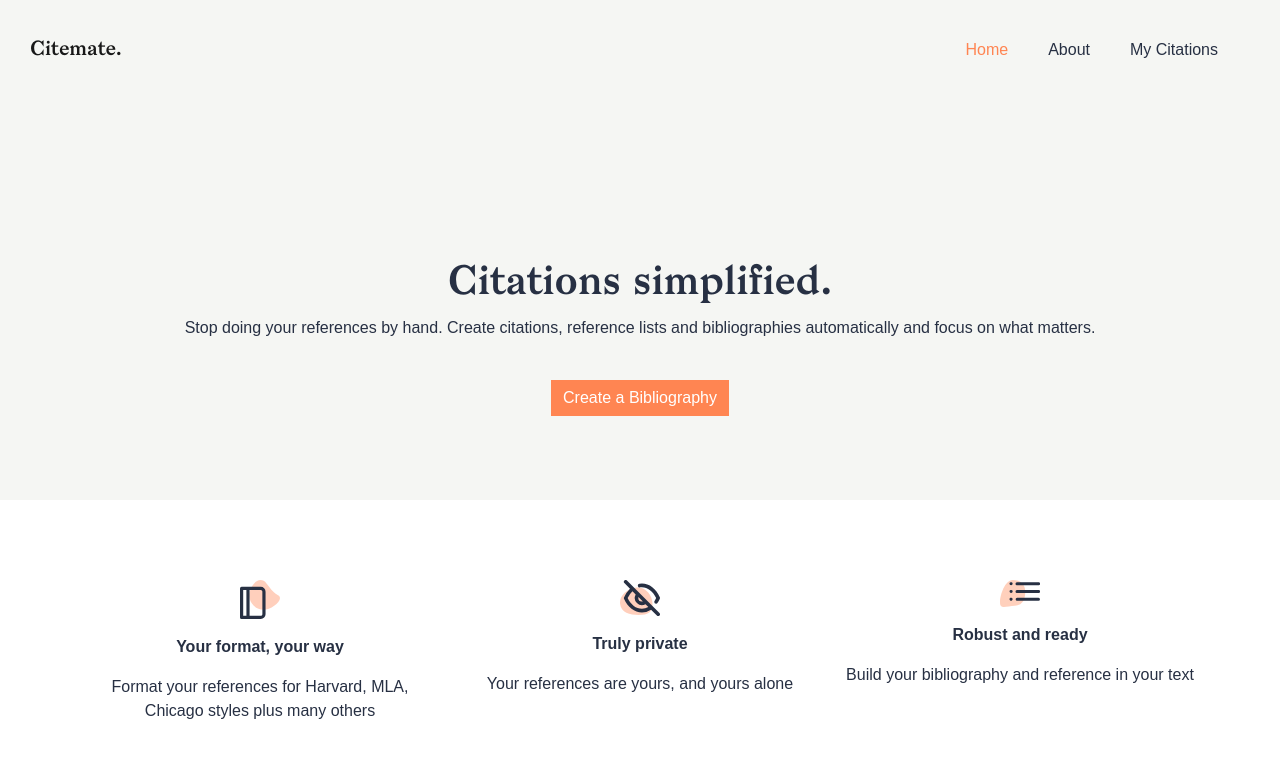
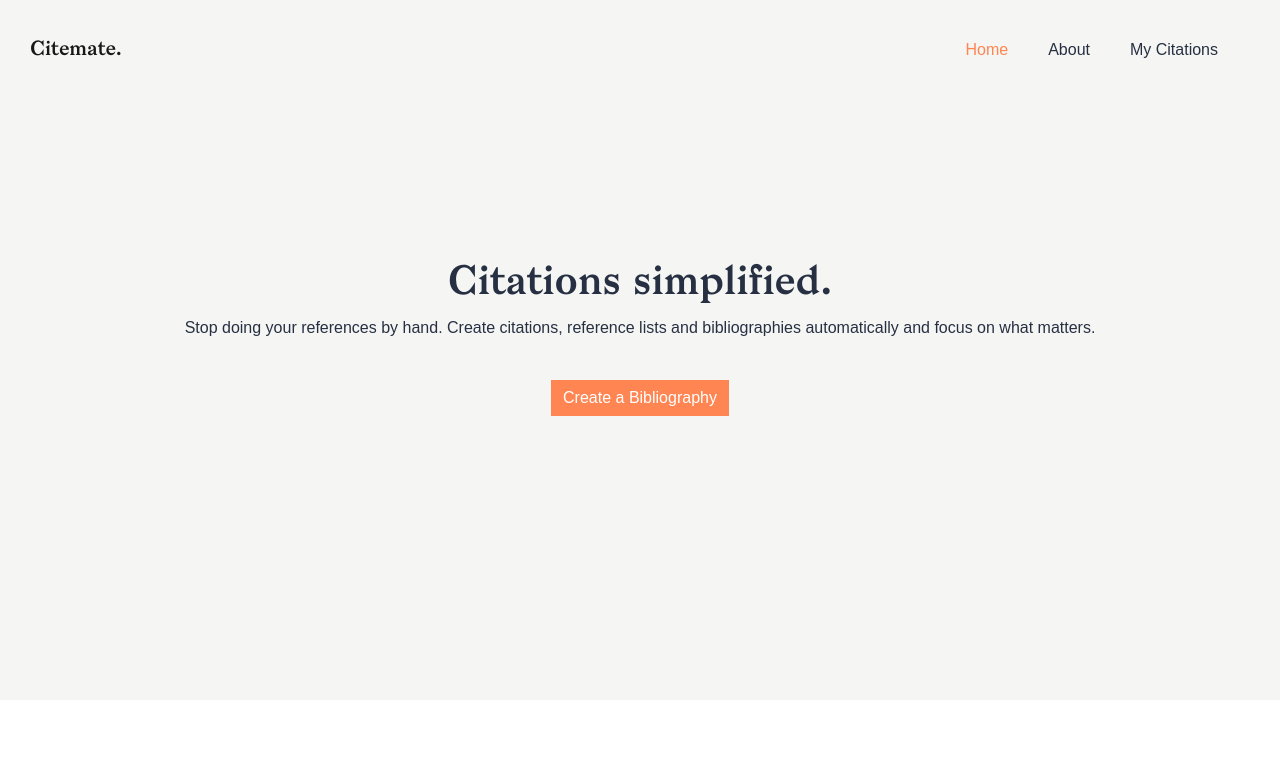
Before and after one commit to honsaar/Citemate, a Vue app: page / in a window 1280 px wide. Shown: the top 778 px of the page. Built offline with nearby package versions, Linux system fonts and the light colour scheme; a web font is replaced by a local one.

Commit message:
Logo image asset added

```diff
--- a/src/views/Home.vue
+++ b/src/views/Home.vue
@@ -23,7 +23,7 @@
             <b-col>
               <p><img src="../assets/ref.svg"/></p>
               <p class=""><strong>Your format, your way</strong></p>
-              <p>Format your references for Harvard, MLA, Chicago styles plus many others</p>
+              <p>Format your references for Harvard, MLA and Chicago styles plus many others</p>
             </b-col>
             <b-col>
               <p><img src="../assets/priv.svg"/></p>
@@ -61,7 +61,7 @@
 <style scoped>
 .hero {
   text-align: center;
-  min-height: 400px;
+  min-height: 600px;
   padding-top: 10em;
   background: #f5f6f3;
 }
```
Also changed, not shown: src/assets/logo.svg (added).
